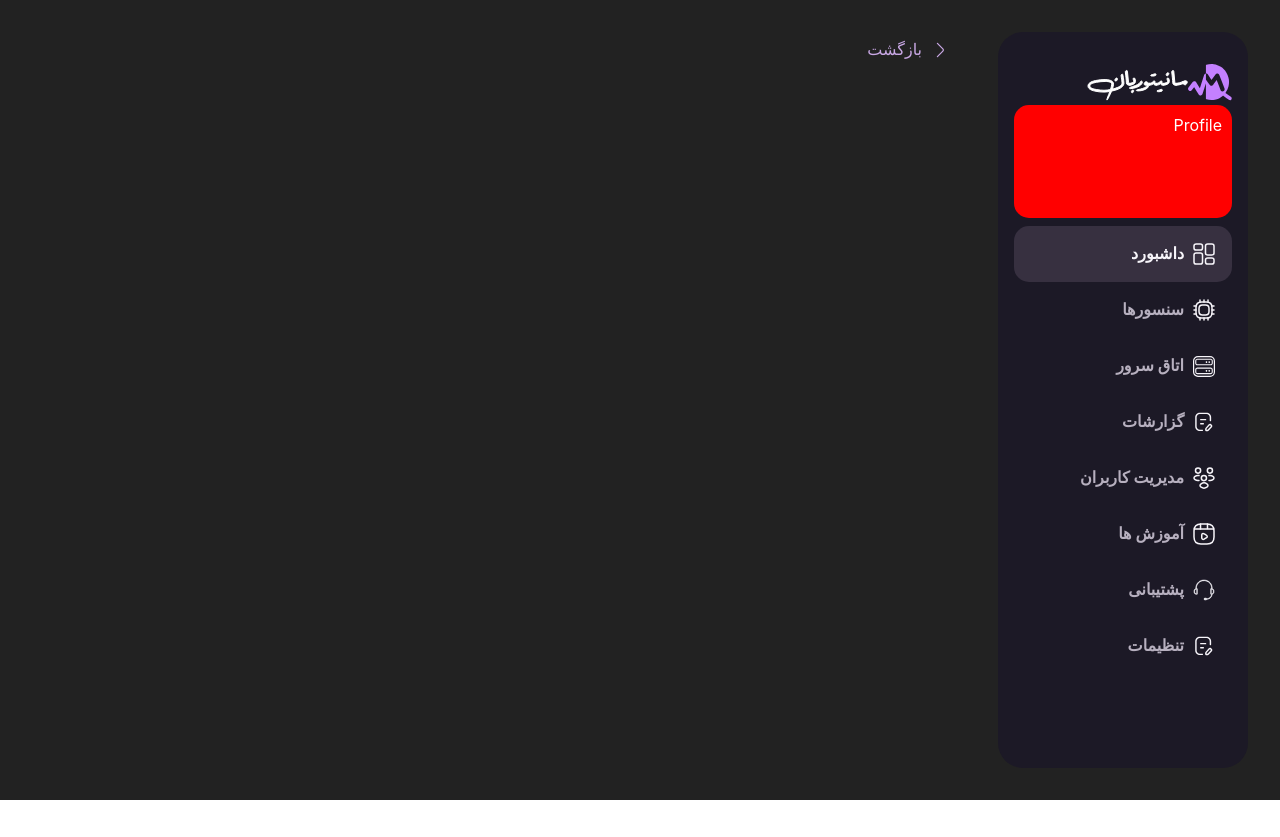
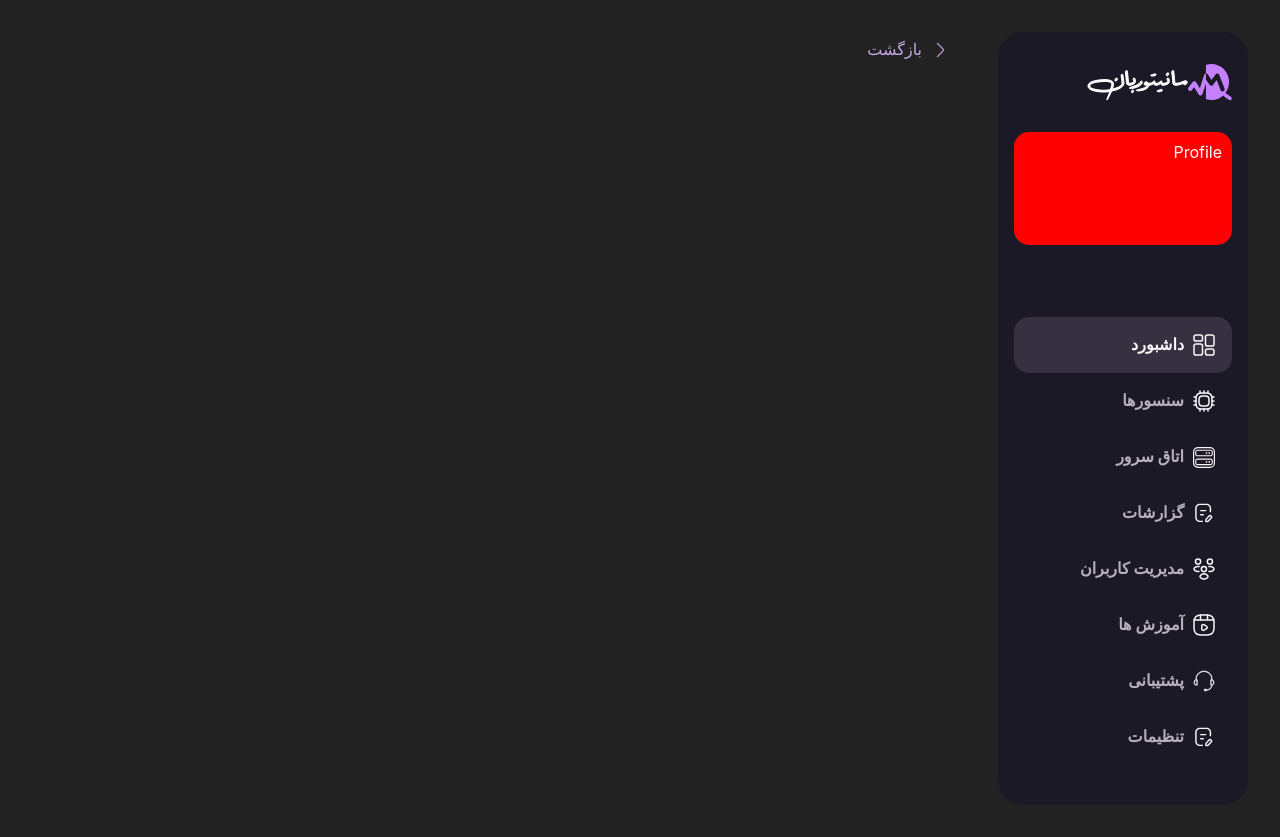
Before and after one commit to mohammadrezagohari/monitorban-dashboard, a React (Create React App) app: page /test in a window 1280 px wide. Before the commit the page ends 800 px from the top, so only its background shows below. Built offline with nearby package versions, Linux system fonts and the light colour scheme.

Commit message:
changed sidebar props

```diff
--- a/src/presentation/components/sidebar/ISidebar.ts
+++ b/src/presentation/components/sidebar/ISidebar.ts
@@ -1,3 +1,5 @@
 export interface SiderbarProps {
-    items?: { label: string, icon: React.JSX.Element, href: string }[]
+    items?: { label: string, icon: React.JSX.Element, href: string }[],
+    pageIndex: number,
+    setPageIndex: (index: number) => void
 }
--- a/src/presentation/components/sidebar/Sidebar.style.ts
+++ b/src/presentation/components/sidebar/Sidebar.style.ts
@@ -1,4 +1,4 @@
-import { styled } from "@mui/material";
+import { Box, styled } from "@mui/material";
 
 export const StyledSidebarContainer = styled("div")(() => ({
     backgroundColor: "#1C1926",
@@ -15,3 +15,15 @@ export const StyledDrawer = {
         border: "none",
     }
 }
+
+export const LogoContainer = styled(Box)(() => ({
+    marginBottom: "27px",
+}))
+
+export const ProfileContainer = styled(Box)(() => ({
+    marginBottom: "64px",
+    backgroundColor: "red",
+    height: "113px",
+    borderRadius: "15px",
+    padding: "10px",
+}))
--- a/src/presentation/components/sidebar/Sidebar.tsx
+++ b/src/presentation/components/sidebar/Sidebar.tsx
@@ -11,38 +11,41 @@ import { LogoIcon } from "src/presentation/components/common/icons/LogoIcon";
 import { LogoText } from "src/presentation/components/common/icons/LogoText";
 // import { Link, NavLink } from "react-router-dom";
 import { useState } from "react";
-import { StyledDrawer, StyledSidebarContainer } from "./Sidebar.style";
+import {
+  LogoContainer,
+  ProfileContainer,
+  StyledDrawer,
+  StyledSidebarContainer,
+} from "./Sidebar.style";
 import { SiderbarProps } from "./ISidebar";
 
-const Sidebar: React.FC<SiderbarProps> = ({ items }) => {
-  const [selectedIndex, setSelectedIndex] = useState(0);
+const Sidebar: React.FC<SiderbarProps> = ({
+  items,
+  pageIndex,
+  setPageIndex,
+}) => {
+  // const [selectedIndex, setSelectedIndex] = useState(0);
 
   const handleMenuItemClick = (
     // event: React.MouseEvent<HTMLDivElement, MouseEvent>,
     index: number
   ) => {
-    setSelectedIndex(index);
+    setPageIndex(index);
     console.log(index);
   };
 
   return (
     <StyledSidebarContainer>
       <Drawer variant="permanent" sx={StyledDrawer}>
-        <div>
+        <LogoContainer>
           <LogoIcon />
           <LogoText />
-        </div>
+        </LogoContainer>
 
-        <Box
-          sx={{
-            bgcolor: "red",
-            height: "113px",
-            borderRadius: "15px",
-            padding: "10px",
-          }}
-        >
+        <ProfileContainer>
+          {/* TODO:: should be added dashboard card */}
           Profile
-        </Box>
+        </ProfileContainer>
 
         <List>
           {items &&
@@ -51,7 +54,7 @@ const Sidebar: React.FC<SiderbarProps> = ({ items }) => {
                 key={item.label}
                 label={item.label}
                 icon={item.icon}
-                active={selectedIndex === index}
+                active={pageIndex === index}
                 onClick={() => handleMenuItemClick(index)}
                 href={item.href}
               />
--- a/src/presentation/feature/test/test.tsx
+++ b/src/presentation/feature/test/test.tsx
@@ -1,5 +1,5 @@
 import { Eye } from "src/presentation/components/common/icons/Eye";
-import React from "react";
+import React, { useState } from "react";
 import ButtonPrimaryLgFilled from "../buttons/ButtonPrimaryLargeFilled";
 import ButtonPrimaryMdFilled from "../buttons/ButtonPrimaryMediumFilled";
 import ButtonPrimarySmFilled from "../buttons/ButtonPrimarySmallFilled";
@@ -60,7 +60,6 @@ import ButtonSuccessMdText from "../buttons/ButtonSuccessMediumText";
 import ButtonSuccessSmText from "../buttons/ButtonSuccessSmallText";
 import ButtonSuccessXsText from "../buttons/ButtonSuccessXsmallText";
 import ButtonSuccessXxsText from "../buttons/ButtonSuccessXxsmallText";
-import Main from "./MainPage";
 import BaseBreadCrumb from "../breadcrumb/BaseBreadcrumb";
 import Sidebar from "src/presentation/components/sidebar/Sidebar";
 import { Outlet } from "react-router-dom";
@@ -81,72 +80,44 @@ export const Test = () => {
       label: "داشبورد",
       icon: <DashboardIcon />,
       href: "/test/dashboard",
-      // path: [{ label: "داشبورد", href: "/test/dashboard" }],
     },
     {
       label: "سنسورها",
       icon: <SensorIcon />,
       href: "/test/sensors",
-      // path: [
-      //   { label: "داشبورد", href: "/test/dashboard" },
-      //   { label: "سنسورها", href: "/test/sensors" },
-      // ],
     },
     {
       label: "اتاق سرور",
       icon: <AirConditionerIcon />,
       href: "/test/server-room",
-      // path: [
-      //   { label: "داشبورد", href: "/test/dashboard" },
-      //   { label: "اتاق سرور", href: "/test/server-room" },
-      // ],
     },
     {
       label: "گزارشات",
       icon: <ComplaintIcon />,
       href: "/test/reports",
-      // path: [
-      //   { label: "داشبورد", href: "/test/dashboard" },
-      //   { label: "گزارشات", href: "/test/reports" },
-      // ],
     },
     {
       label: "مدیریت کاربران",
       icon: <UsersIcon />,
       href: "/test/user-managment",
-      // path: [
-      //   { label: "داشبورد", href: "/test/dashboard" },
-      //   { label: "مدیریت کاربران", href: "/test/user-managment" },
-      // ],
     },
     {
       label: "آموزش ها",
       icon: <VideoIcon />,
       href: "/test/educations",
-      // path: [
-      //   { label: "داشبورد", href: "/test/dashboard" },
-      //   { label: "آموزش ها", href: "/test/educations" },
-      // ],
     },
     {
       label: "پشتیبانی",
       icon: <SupportIcon />,
       href: "/test/support",
-      // path: [
-      //   { label: "داشبورد", href: "/test/dashboard" },
-      //   { label: "پشتیبانی", href: "/test/support" },
-      // ],
     },
     {
       label: "تنظیمات",
       icon: <SettingIcon />,
       href: "/test/settings",
-      // path: [
-      //   { label: "داشبورد", href: "/test/dashboard" },
-      //   { label: "تنظیمات", href: "/test/settings" },
-      // ],
     },
   ];
+  const [pageIndex, setPageIndex] = useState(0);
 
   return (
     <div
@@ -168,7 +139,11 @@ export const Test = () => {
           gap: "24px",
         }}
       >
-        <Sidebar items={navItems} />
+        <Sidebar
+          items={navItems}
+          pageIndex={pageIndex}
+          setPageIndex={setPageIndex}
+        />
 
         <div>
           <div
```
